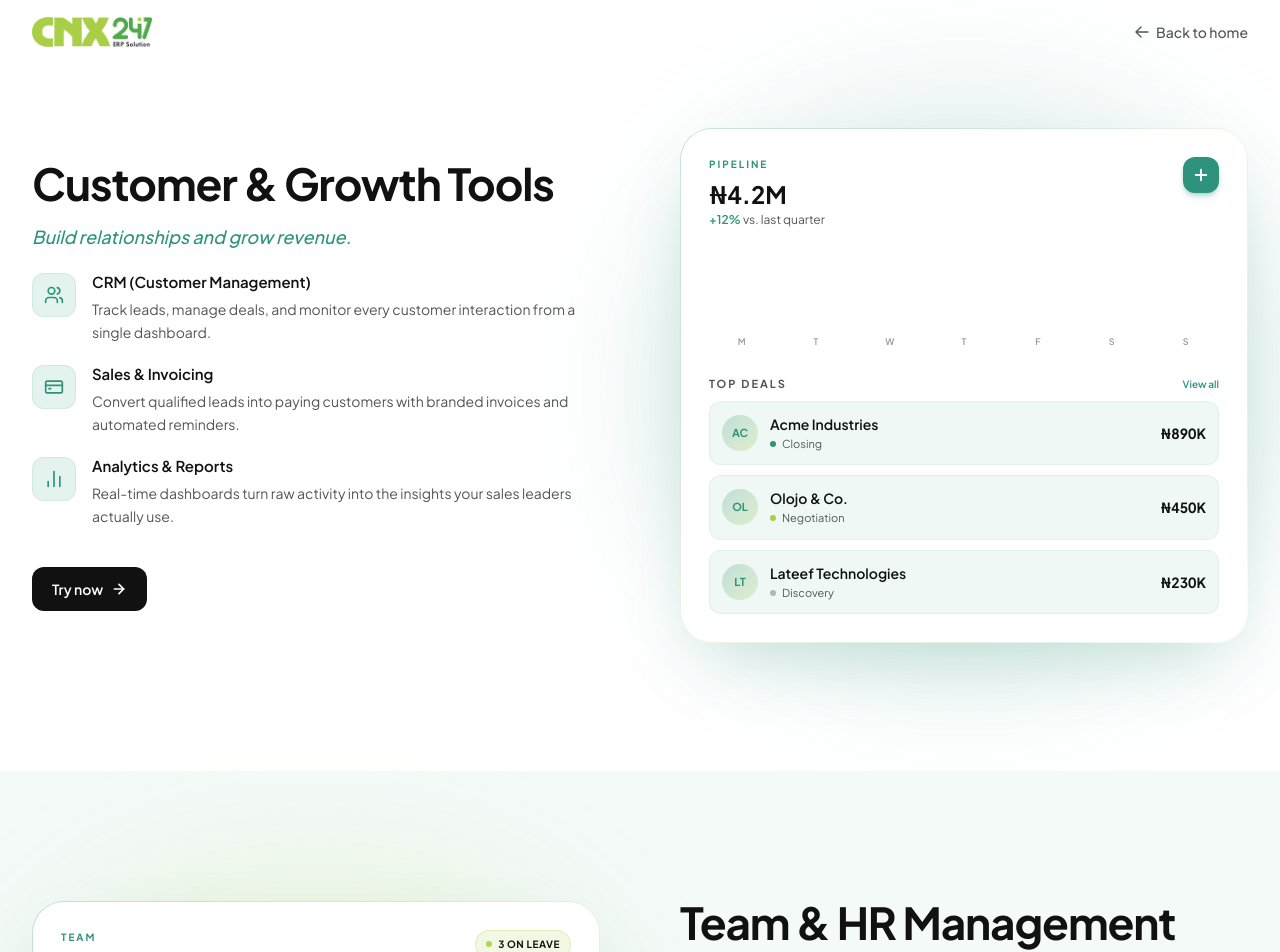
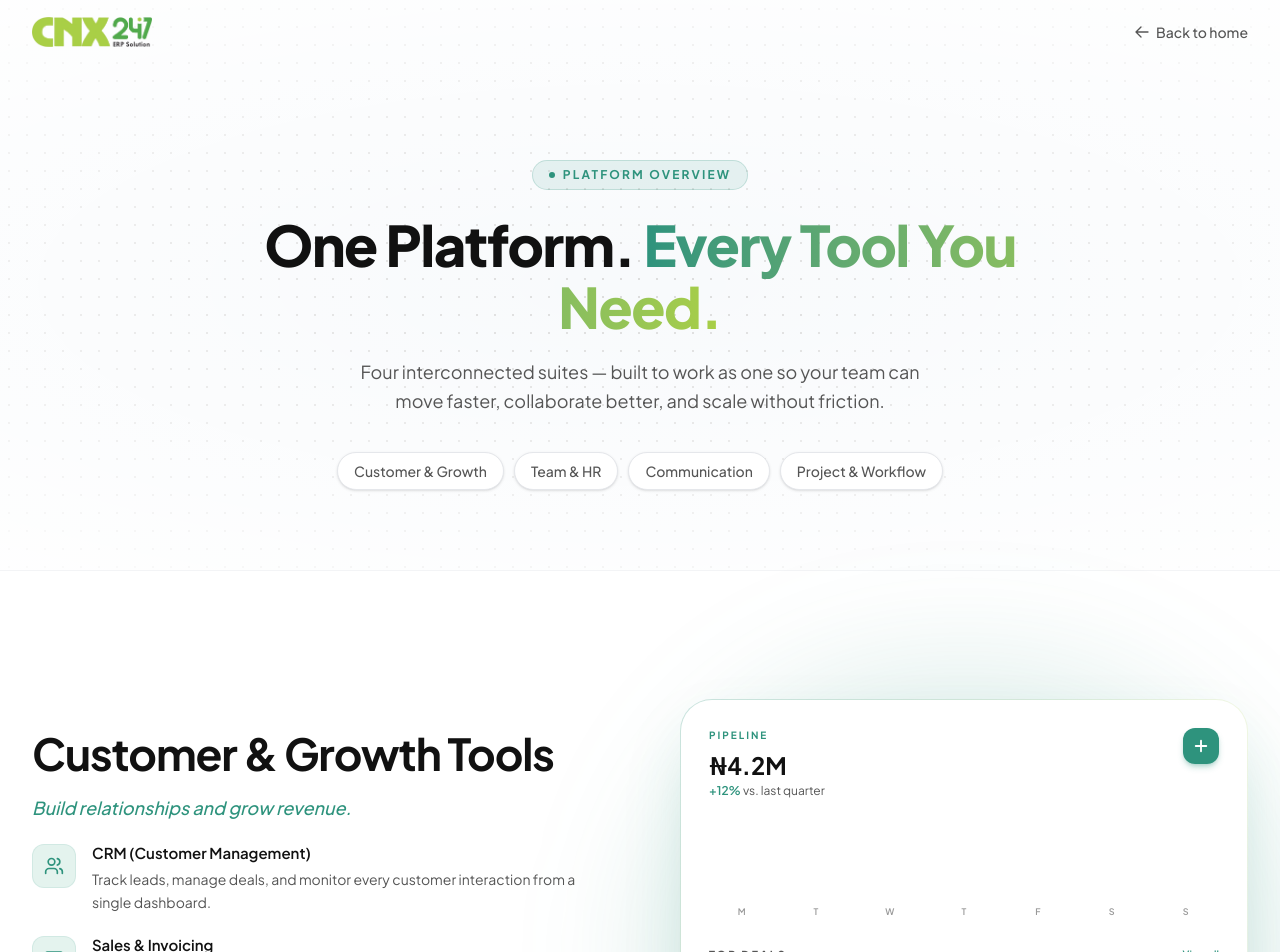
Before and after one commit to Phumie-bee/cnx247_landing_page, a Next.js app: page /products in a window 1280 px wide. Shown: the top 952 px of the page. Built offline with nearby package versions, Linux system fonts and the light colour scheme.

Commit message:
touch up

```diff
--- a/app/globals.css
+++ b/app/globals.css
@@ -166,3 +166,31 @@ body {
 .animate-blob-slow {
   animation: blob 18s ease-in-out 7s infinite;
 }
+
+/* Explore Features button — shimmer sweep */
+@keyframes shimmer-sweep {
+  0% { transform: translateX(-150%) skewX(-15deg); }
+  100% { transform: translateX(250%) skewX(-15deg); }
+}
+
+.animate-shimmer {
+  animation: shimmer-sweep 2.8s ease-in-out infinite;
+}
+
+/* Explore Features button — pulsing glow ring */
+@keyframes pulse-glow {
+  0%, 100% {
+    box-shadow:
+      0 0 0 0 rgba(46, 147, 125, 0.5),
+      0 4px 20px rgba(46, 147, 125, 0.25);
+  }
+  50% {
+    box-shadow:
+      0 0 0 10px rgba(46, 147, 125, 0),
+      0 4px 20px rgba(46, 147, 125, 0.25);
+  }
+}
+
+.animate-pulse-glow {
+  animation: pulse-glow 2.4s ease-in-out infinite;
+}
--- a/app/products/page.tsx
+++ b/app/products/page.tsx
@@ -820,6 +820,57 @@ export default function ProductsPage() {
     <>
       <Navbar />
       <main className="bg-white">
+        {/* Page header */}
+        <section
+          className="relative pt-32 pb-16 md:pt-40 md:pb-20 px-6 md:px-8 text-center overflow-hidden border-b border-gray-100"
+          style={{
+            backgroundColor: "#f8fafc",
+            backgroundImage: "radial-gradient(#dcdcdc 1px, transparent 1px)",
+            backgroundSize: "18px 18px",
+          }}
+        >
+          {/* soft white vignette so dots fade at edges */}
+          <div className="absolute inset-0 bg-[radial-gradient(ellipse_80%_60%_at_50%_50%,rgba(255,255,255,0)_0%,rgba(255,255,255,0.85)_100%)] pointer-events-none" />
+
+          <div className="relative max-w-3xl mx-auto">
+            {/* badge */}
+            <div className="inline-flex items-center gap-2 px-4 py-1.5 rounded-full bg-primary/10 border border-primary/20 text-primary text-xs font-bold tracking-[0.18em] uppercase mb-6">
+              <span className="w-1.5 h-1.5 rounded-full bg-primary" />
+              Platform Overview
+            </div>
+
+            <h1 className="text-4xl md:text-5xl lg:text-[3.5rem] font-extrabold text-heading tracking-tight leading-[1.1] mb-5">
+              One Platform.{" "}
+              <span className="bg-linear-to-r from-primary to-accent bg-clip-text text-transparent">
+                Every Tool You Need.
+              </span>
+            </h1>
+
+            <p className="text-body text-lg max-w-xl mx-auto leading-relaxed">
+              Four interconnected suites — built to work as one so your team
+              can move faster, collaborate better, and scale without friction.
+            </p>
+
+            {/* quick-jump nav pills */}
+            <div className="mt-9 flex flex-wrap justify-center gap-2.5">
+              {[
+                { label: "Customer & Growth", anchor: "#customer-growth" },
+                { label: "Team & HR", anchor: "#team-hr" },
+                { label: "Communication", anchor: "#communication" },
+                { label: "Project & Workflow", anchor: "#project-workflow" },
+              ].map((item) => (
+                <a
+                  key={item.anchor}
+                  href={item.anchor}
+                  className="px-4 py-2 rounded-full border border-gray-200 bg-white text-sm font-medium text-body shadow-sm hover:border-primary hover:text-primary transition-all duration-200"
+                >
+                  {item.label}
+                </a>
+              ))}
+            </div>
+          </div>
+        </section>
+
         {products.map((p, i) => (
           <ProductSection
             key={p.anchor}
--- a/components/CtaSection.tsx
+++ b/components/CtaSection.tsx
@@ -32,12 +32,6 @@ export default function CtaSection() {
             <Button href="/contact" className="bg-primary! text-white! hover:bg-primary/90! hover:shadow-xl! px-10! py-4! text-base! font-bold">
               Get Started Free
             </Button>
-            <p className="mt-4 text-sm text-white/50">
-              or{" "}
-              <a href="/products" className="text-white/70 underline underline-offset-2 hover:text-primary transition-colors">
-                explore all features →
-              </a>
-            </p>
           </div>
 
           {/* Trust indicators */}
--- a/components/Features.tsx
+++ b/components/Features.tsx
@@ -146,19 +146,39 @@ export default function Features() {
               ))}
             </div>
 
-            {/* Explore all features link */}
-            <div className="text-center mt-10 reveal">
+            {/* Explore all features CTA */}
+            <div className="mt-14 reveal flex justify-center">
               <Link
                 href="/products"
-                className="group inline-flex items-center gap-2 text-primary font-semibold text-[15px] hover:text-accent transition-colors duration-200"
+                className="group relative inline-flex items-center justify-center gap-2.5 px-9 py-4 rounded-xl font-bold text-base text-white overflow-hidden transition-all duration-300 hover:scale-105 animate-pulse-glow"
+                style={{
+                  background:
+                    "linear-gradient(135deg, #2e937d 0%, #5db89e 40%, #a9cf46 100%)",
+                }}
               >
-                Explore all features
+                {/* shimmer sweep */}
                 <span
-                  aria-hidden="true"
-                  className="inline-block motion-safe:transition-transform group-hover:translate-x-1"
+                  className="animate-shimmer absolute inset-0 pointer-events-none"
+                  style={{
+                    background:
+                      "linear-gradient(90deg, transparent 0%, rgba(255,255,255,0.35) 50%, transparent 100%)",
+                    width: "60%",
+                  }}
+                />
+                <span className="relative">Explore All Features</span>
+                <svg
+                  className="relative w-4 h-4 transition-transform duration-300 group-hover:translate-x-1"
+                  fill="none"
+                  viewBox="0 0 24 24"
+                  stroke="currentColor"
+                  strokeWidth={2.5}
                 >
-                  →
-                </span>
+                  <path
+                    strokeLinecap="round"
+                    strokeLinejoin="round"
+                    d="M13.5 4.5L21 12m0 0l-7.5 7.5M21 12H3"
+                  />
+                </svg>
               </Link>
             </div>
           </div>
--- a/components/Hero.tsx
+++ b/components/Hero.tsx
@@ -105,6 +105,7 @@ export default function Hero() {
               <Button href="/contact" className="hover:scale-105 bg-primary!">
                 Get Started Free
               </Button>
+
               <Button
                 href="#features"
                 variant="secondary"
```
